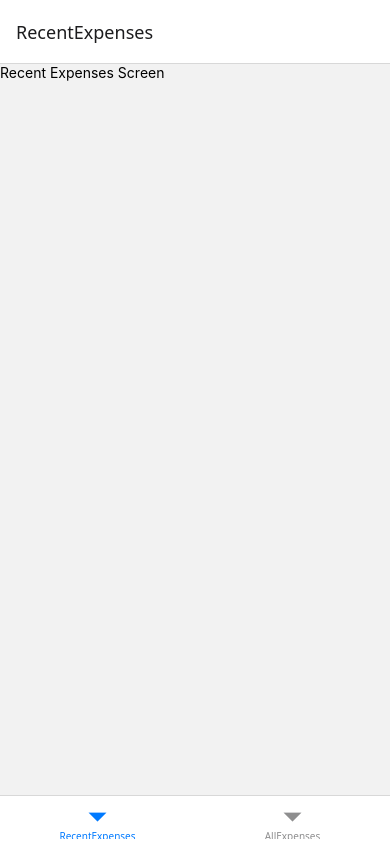
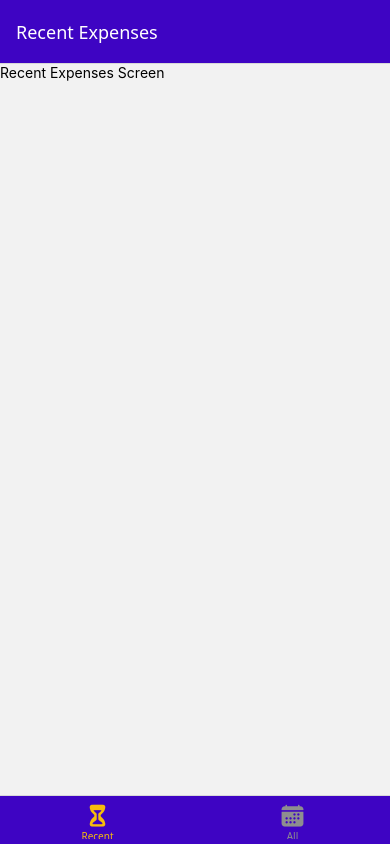
Before and after one commit to roryjarrard/expense-tracker, a React Native app: screen / in a window 390 px wide. Built offline with nearby package versions, Linux system fonts and the light colour scheme.

Commit message:
style tabs and header

```diff
--- a/App.js
+++ b/App.js
@@ -2,10 +2,14 @@ import { StatusBar } from 'expo-status-bar';
 import { NavigationContainer } from '@react-navigation/native';
 import { createNativeStackNavigator } from '@react-navigation/native-stack';
 import { createBottomTabNavigator } from '@react-navigation/bottom-tabs';
+import { Ionicons } from '@expo/vector-icons';
 
 import ManageExpenses from './src/screens/ManageExpenses';
 import RecentExpenses from './src/screens/RecentExpenses';
 import AllExpenses from './src/screens/AllExpenses';
+
+import { GlobalStyles } from './src/constants/styles';
+const { colors } = GlobalStyles;
 
 const Stack = createNativeStackNavigator();
 const Tabs = createBottomTabNavigator();
@@ -13,10 +17,31 @@ const Tabs = createBottomTabNavigator();
 function ExpensesOverview() {
   return (
     <Tabs.Navigator screenOptions={{
-
+      headerStyle: { backgroundColor: colors.primary500 },
+      headerTintColor: 'white',
+      tabBarStyle: { backgroundColor: colors.primary500 },
+      tabBarActiveTintColor: colors.accent500,
     }}>
-      <Tabs.Screen name="RecentExpenses" component={RecentExpenses} />
-      <Tabs.Screen name="AllExpenses" component={AllExpenses} />
+      <Tabs.Screen
+        name="RecentExpenses"
+        component={RecentExpenses}
+        options={{
+          title: 'Recent Expenses',
+          tabBarLabel: 'Recent',
+          tabBarIcon: ({ color, size }) => (
+            <Ionicons name="hourglass" color={color} size={size} />
+          ),
+        }} />
+      <Tabs.Screen
+        name="AllExpenses"
+        component={AllExpenses}
+        options={{
+          title: 'All Expenses',
+          tabBarLabel: 'All',
+          tabBarIcon: ({ color, size }) => (
+            <Ionicons name="calendar" color={color} size={size} />
+          ),
+        }} />
     </Tabs.Navigator>
   );
 }
@@ -24,7 +49,7 @@ function ExpensesOverview() {
 export default function App() {
   return (
     <>
-      <StatusBar style="auto" />
+      <StatusBar style="light" />
       <NavigationContainer>
         <Stack.Navigator>
           <Stack.Screen name="ExpensesOverview" component={ExpensesOverview} options={{ headerShown: false }} />
```
